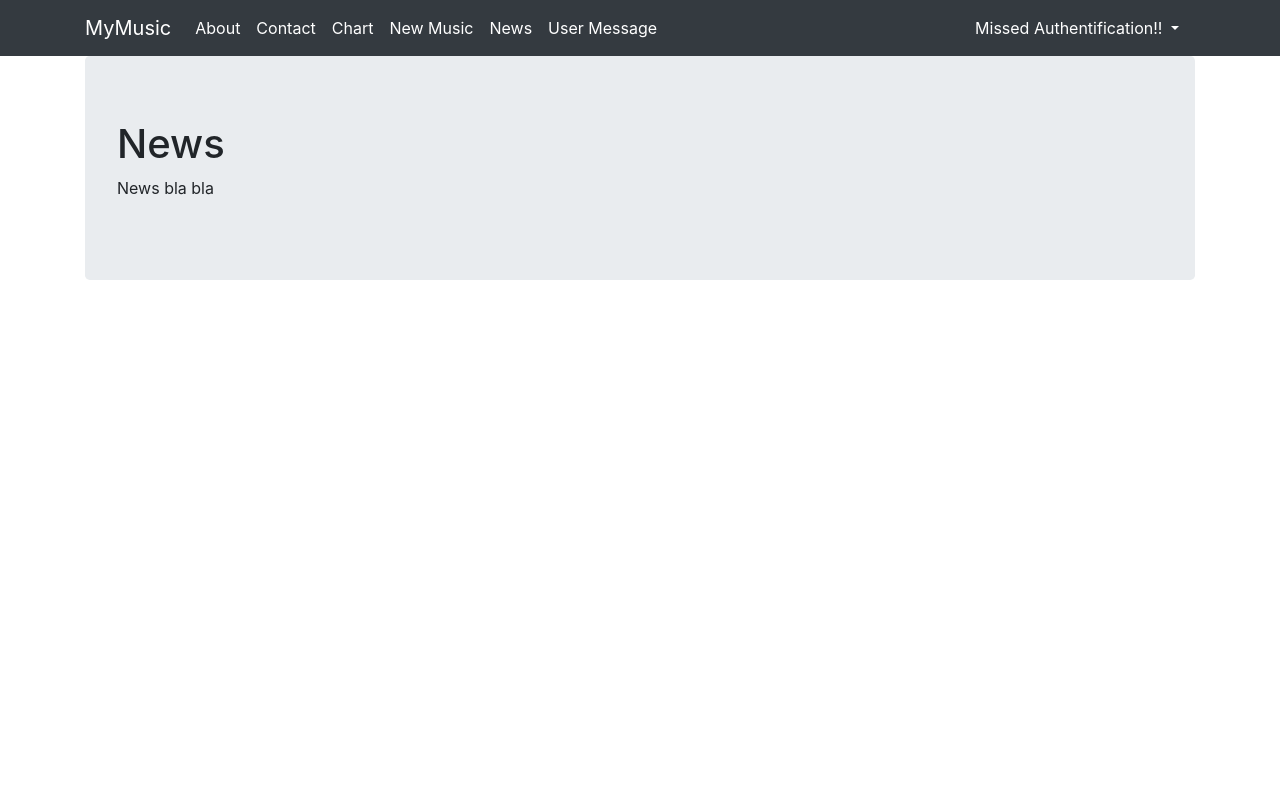
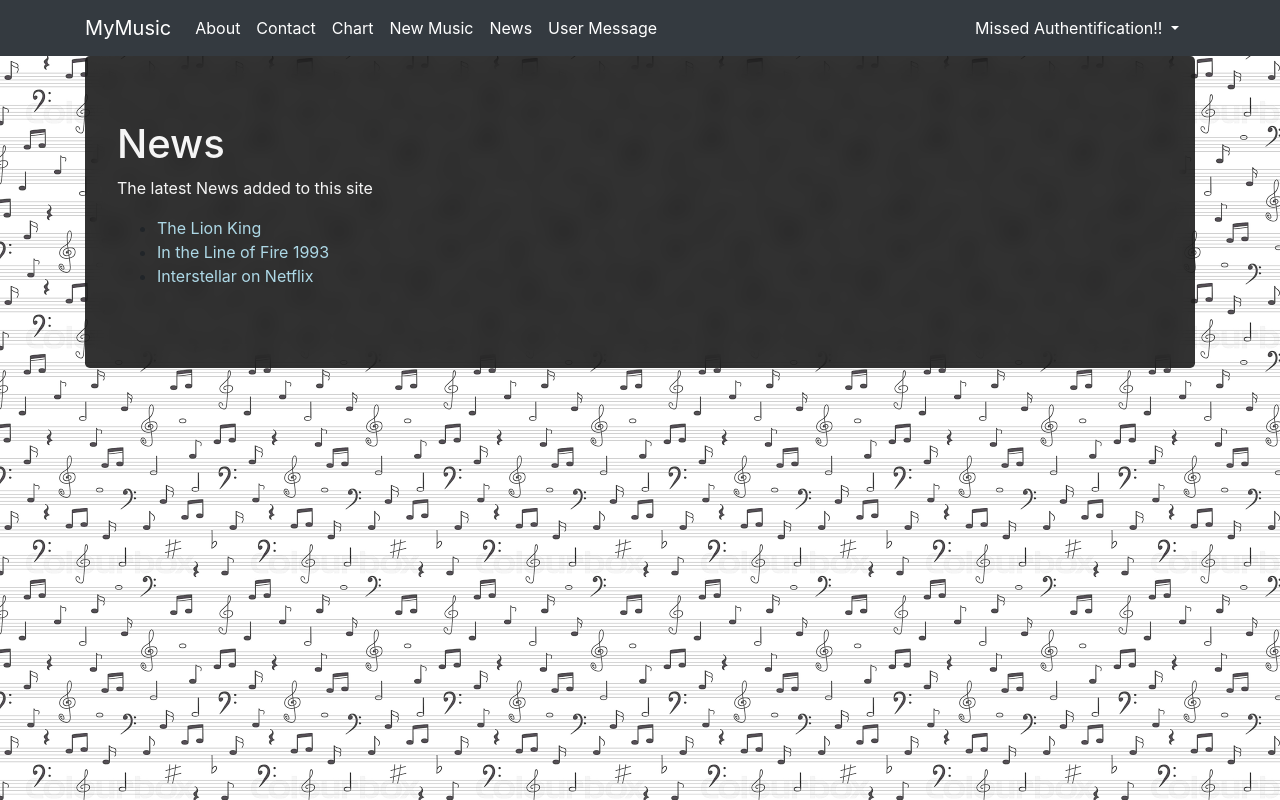
Before and after one commit to ion289/MyMusic, a Django app: page /news/ in a window 1280 px wide. Run offline with Django 5.2, Linux system fonts and the light colour scheme; data comes from the database, SQL or seed files in the repository; both versions use the stored data as it was after the commit; some libraries are stand-ins or nearby versions.

Commit message:
s-a lucrat la css, bckgnd, color, text

```diff
--- /dev/null
+++ b/myapp/static/index.css
@@ -0,0 +1,15 @@
+body {
+    background-image: url('/static/bck_images.png');
+    background-repeat: repeat;
+    /*background: rgba(0, 0, 0, 0.4);*/
+}
+.jumbotron {
+   background: rgba(0, 0, 0, 0.8);
+   backdrop-filter: blur(10px)
+}
+p,h1,h2,h3,h4,h5,h6,label {
+    color: whitesmoke;
+}
+a {
+    color: lightblue;
+}
--- a/myapp/templates/album_detail.html
+++ b/myapp/templates/album_detail.html
@@ -4,7 +4,7 @@
 <h1>
    {{ object.album_name }}
 </h1>
-<img src = "{{object.album_art.url}}"/>
+<img src = "{{object.album_art.url}}" style="width: 300px; height: 300px"/>
 <p>
    {{ object.average_rating }}
 </p>
--- a/myapp/templates/home.html
+++ b/myapp/templates/home.html
@@ -7,7 +7,11 @@
 <ul>
     {% for album in albums %}
     <li>
-        {{ album.album_name }}
+        <p>{{ album.album_name }}</p>
+        <p> The latest review is "{{album.latest_review}}" </p>
+        <p>  Reviewed by {{album.reviewer}} </p>
+        <p>  Review dated at {{album.review_published_date.date}} </p>
+
     </li>
     {% endfor %}
 
--- a/myapp/templates/news.html
+++ b/myapp/templates/news.html
@@ -3,5 +3,18 @@
 
 {% block content %}
 <h1>News</h1>
-<p>News bla bla</p>
+<p>The latest News added to this site</p>
+
+<ul>
+    {% for n in news %}
+    <li>
+        <a href = "{% url 'news-details' n.pk %}">
+            {{ n.news_title }}
+        </a>
+
+    </li>
+    {% endfor %}
+
+
+</ul>
 {% endblock %}
--- a/myapp/views.py
+++ b/myapp/views.py
@@ -6,7 +6,7 @@ from django.shortcuts import render, redirect
 from django.contrib.sites import requests
 from django.shortcuts import render
 from django.urls import reverse_lazy
-from django.views.generic import CreateView, UpdateView, DeleteView
+from django.views.generic import CreateView, UpdateView, DeleteView, DetailView
 
 from .forms import UserMessageForm, ReviewForm
 from .mixins import UserIsReviewOwnerMixin
@@ -155,3 +155,6 @@ def see_all_reviews_view(request, post_id):
                 'reviews': reviews
             }
         )
+class NewsDetails(DetailView):
+       model = News
+       template_name = 'news_details.html'
--- a/myproject/settings.py
+++ b/myproject/settings.py
@@ -38,7 +38,8 @@ INSTALLED_APPS = [
     'django.contrib.messages',
     'django.contrib.staticfiles',
     'myapp',
-    'accounts'
+    'accounts',
+'django_extensions'
 ]
 
 MIDDLEWARE = [
--- a/myproject/urls.py
+++ b/myproject/urls.py
@@ -22,7 +22,7 @@ from django.urls import path
 
 from accounts.views import CustomLoginView, CustomPasswordChangeView, SignUpView
 from myapp.views import home, about, contact, chart, new_music, news, album_detail, UserMessageCreateView, \
-    add_review_view, ReviewUpdateView, ReviewDeleteView, see_all_reviews_view
+    add_review_view, ReviewUpdateView, ReviewDeleteView, see_all_reviews_view, NewsDetails
 
 urlpatterns = [
     path('admin/', admin.site.urls),
@@ -41,9 +41,10 @@ urlpatterns = [
     path('add-review/<album_id>', add_review_view, name='add-review'),
     path('edit-review/<pk>', ReviewUpdateView.as_view(), name='edit-review'),
     path('delete-review/<pk>', ReviewDeleteView.as_view(), name='delete-review'),
-    path('reviews/<post_id>', see_all_reviews_view, name='reviews')
+    path('reviews/<post_id>', see_all_reviews_view, name='reviews'),
+    path('news-details/<pk>', NewsDetails.as_view(), name="news-details")
 
-]
+] + static(settings.STATIC_URL, document_root=settings.STATIC_ROOT)
 
 if settings.DEBUG:
         urlpatterns += static(settings.MEDIA_URL,
```
Also changed, not shown: myapp/templates/news_details.html (added, +12 -0 lines), db.sqlite3, myapp/static/bck_images.png (added), 1 other file.
